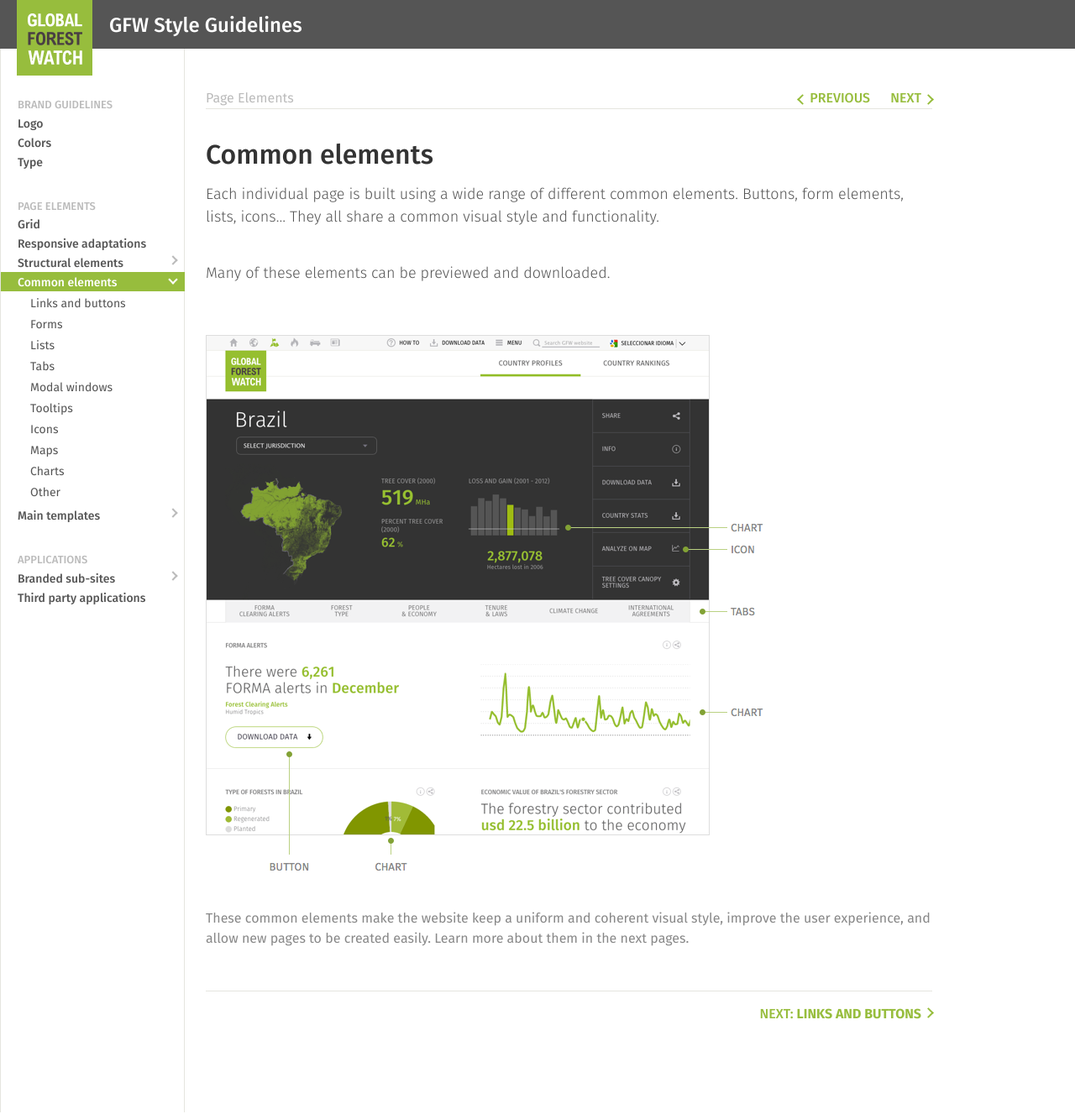
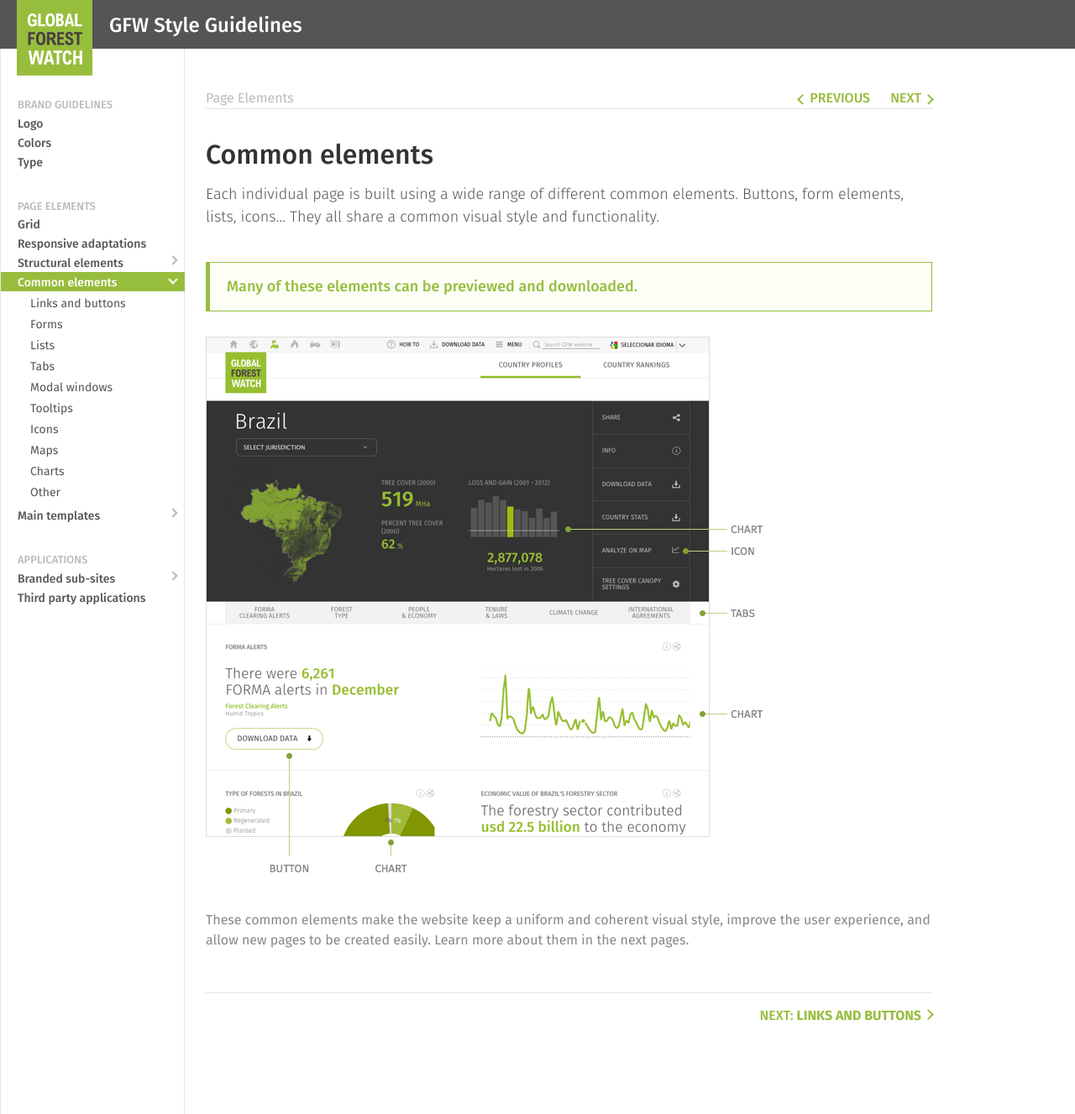
Before and after one commit to Vizzuality/gfw-style-guides, a Jekyll site: the page built from _posts/common-elements/0007-01-01-common-elements.markdown, in a window 1280 px wide and 1327 px high. Shown: the whole window at 84% size. Built offline with Jekyll 4.4.1, drawn with Linux system fonts in a browser that asks for light colours.

```diff
--- a/_includes/sidenav.html
+++ b/_includes/sidenav.html
@@ -49,6 +49,7 @@
               <li data-location="directory-template"><a href="{{site.baseurl}}/page-elements/main-templates/directory-template.html">Directory template</a></li>
               <li data-location="story-template"><a  href="{{site.baseurl}}/page-elements/main-templates/story-template.html">Story template</a></li>
               <li data-location="newsletter"><a  href="{{site.baseurl}}/page-elements/main-templates/newsletter.html">Newsletter</a></li>
+              <li data-location="reports-template"><a  href="{{site.baseurl}}/page-elements/main-templates/reports-template.html">Reports</a></li>
             </ul>
           </li>
         </ul>
--- a/_posts/main-templates/0008-07-01-reports-template.markdown
+++ b/_posts/main-templates/0008-07-01-reports-template.markdown
@@ -14,7 +14,7 @@ The single country report has a header with the basic country data, followed by
 <div class="gallery">
   <img src="/gfw-style-guides/images/posts/main-templates/reports/07-01-report-single-desktop.png" alt="reports-template">
 
-  <a href="/gfw-style-guides/images/posts/main-templates/reports/07-03-report-single-desktop-full.jpg">
+  <a href="/gfw-style-guides/images/posts/main-templates/reports/07-05-report-single-desktop-full.jpg">
     <img src="/gfw-style-guides/images/posts/main-templates/reports/07-02-report-single-desktop.png" alt="reports-template">
   </a>
 </div>
@@ -25,7 +25,7 @@ The indicators for each country are displayed on the same level, allowing fast c
 
 <div class="gallery">
   <img src="/gfw-style-guides/images/posts/main-templates/reports/07-03-report-compare-desktop.png" alt="reports-template">
-  <a href="/gfw-style-guides/images/posts/main-templates/reports/07-03-notification-desktop-full.jpg">
+  <a href="/gfw-style-guides/images/posts/main-templates/reports/07-06-report-compare-desktop-full.jpg">
     <img src="/gfw-style-guides/images/posts/main-templates/reports/07-04-report-compare-desktop.png" alt="reports-template">
   </a>
 </div>
--- a/_sass/layouts/_post.scss
+++ b/_sass/layouts/_post.scss
@@ -45,13 +45,13 @@
       }
     }
 
-    .advise {
+    .advice {
       width: 100%;
       border: 1px solid $cGreen;
       border-left-width: 5px;
       background: #FDFFF7;
 
-      .advise_content {
+      .advice_content {
         display: table-cell;
         padding: 15px 0 15px 20px;
         color: $cGreen;
```
Also changed, not shown: images/posts/main-templates/reports/07-01-report-single-desktop.png (added), images/posts/main-templates/reports/07-02-report-single-desktop.png (added), images/posts/main-templates/reports/07-03-report-compare-desktop.png (added), images/posts/main-templates/reports/07-04-report-compare-desktop.png (added), images/posts/main-templates/reports/07-05-report-single-desktop-full.jpg (added), images/posts/main-templates/reports/07-06-report-compare-desktop-full.jpg (added).
